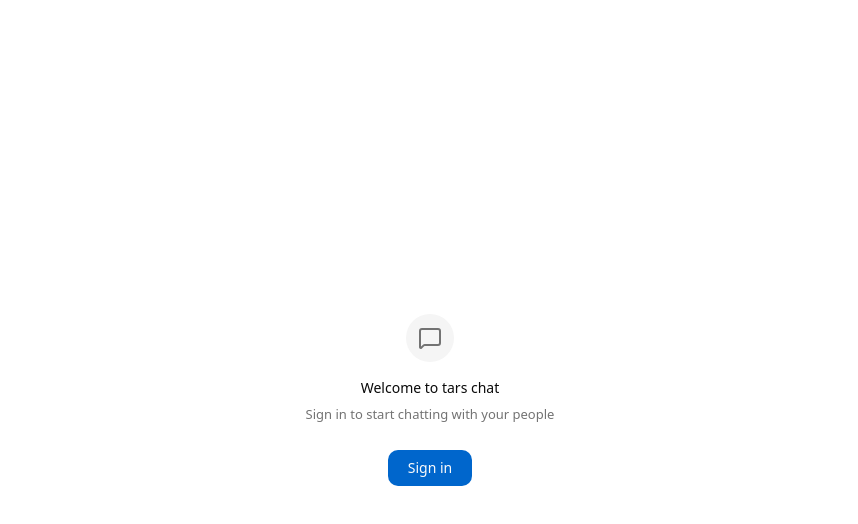
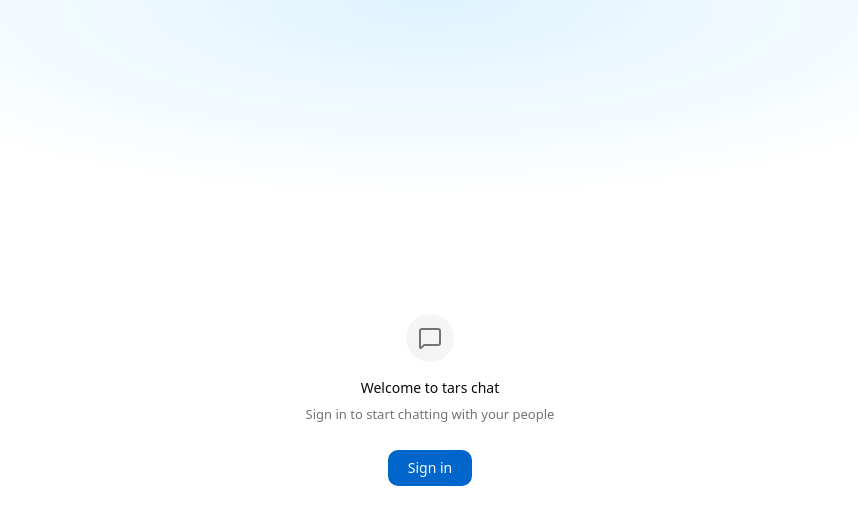
Before and after one commit to k4rtikay/tars-chat, a Next.js app: page / in a window 1280 px wide. Shown: the top 524 px of the page, without its empty margins (210-1068 px from the left). Built offline with nearby package versions, Linux system fonts and the light colour scheme; no server answers.

Commit message:
style: add bg gradient to landing

```diff
--- a/src/components/website/chat-shell.tsx
+++ b/src/components/website/chat-shell.tsx
@@ -43,6 +43,7 @@
     if (!isAuthenticated) {
         return (
             <div className="flex flex-col items-center justify-center h-screen gap-4 text-center px-8">
+                <div className="absolute top-0 z-[-2] h-screen w-screen bg-white bg-[radial-gradient(100%_50%_at_50%_0%,rgba(0,163,255,0.13)_0,rgba(0,163,255,0)_50%,rgba(0,163,255,0)_100%)]"></div>
                 <div className="flex items-center justify-center w-12 h-12 rounded-full bg-accent">
                     <MessageSquare className="w-6 h-6 text-muted-foreground" />
                 </div>
```
